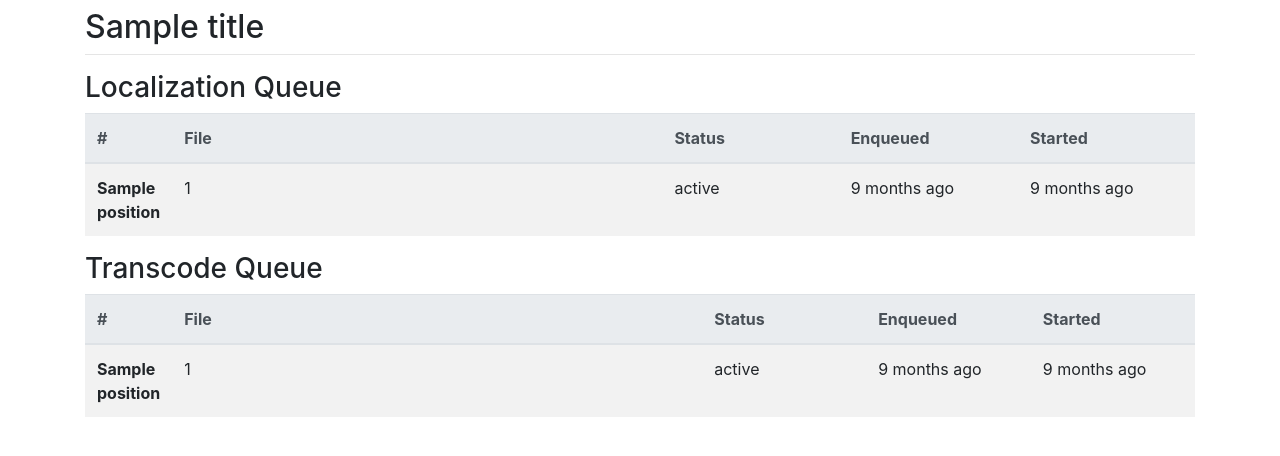
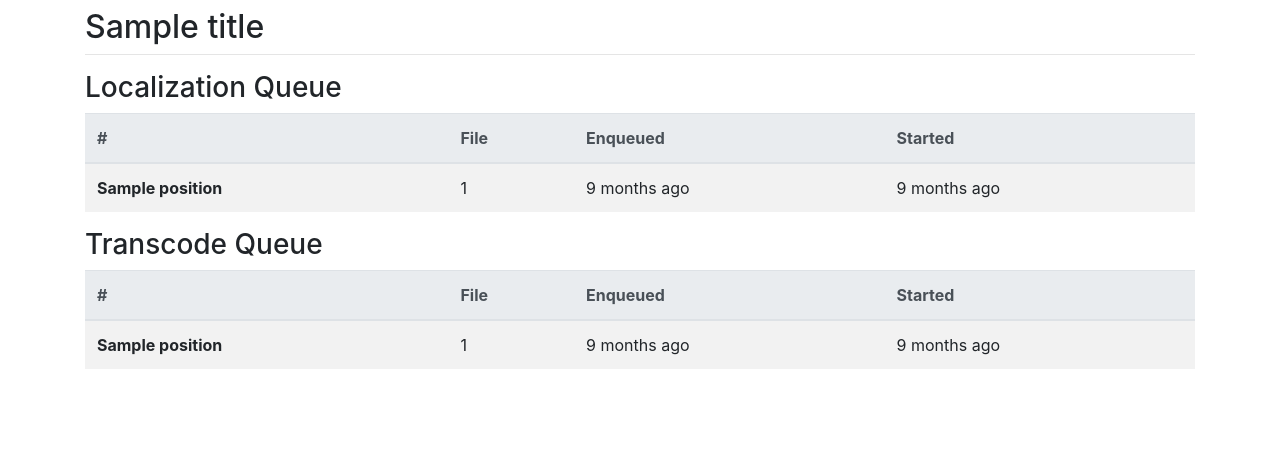
Before and after one commit to gfitzp/fitzflix, a Python web app: template app/templates/queue.html in a window 1280 px wide. Shown: the part 56-512 px from the top of the page. Run offline with Jinja, Linux system fonts and the light colour scheme; the template is opened without the code that fills it: most values are stand-ins (such as "Sample title", 1, 10 or a date in 2020); some libraries are stand-ins or nearby versions.

Commit message:
Adjusted formatting for Queue page

```diff
--- a/app/templates/queue.html
+++ b/app/templates/queue.html
@@ -9,10 +9,9 @@
 		<thead class="thead-light">
 			<tr>
 				<th scope="col">#</th>
-				<th scope="col" style="width: 49%;">File</th>
-				<th scope="col" style="width: 17%;">Status</th>
-				<th scope="col" style="width: 17%;">Enqueued</th>
-				<th scope="col" style="width: 17%;">Started</th>
+				<th scope="col">File</th>
+				<th scope="col">Enqueued</th>
+				<th scope="col">Started</th>
 			</tr>
 		</thead>
 		<tbody>
@@ -20,7 +19,6 @@
 			<tr>
 				<th scope="row">{{ localization.position if localization.position }}</th>
 				<td>{{ localization.id }}</td>
-				<td>{{ localization.status }}</td>
 				<td>{{ moment(localization.enqueued_at).fromNow() }}</td>
 				<td>{{ moment(localization.started_at).fromNow() if localization.started_at }}</td>
 			</tr>
@@ -34,10 +32,9 @@
 		<thead class="thead-light">
 			<tr>
 				<th scope="col">#</th>
-				<th scope="col" style="width: 49%;">File</th>
-				<th scope="col" style="width: 15%;">Status</th>
-				<th scope="col" style="width: 15%;">Enqueued</th>
-				<th scope="col" style="width: 15%;">Started</th>
+				<th scope="col">File</th>
+				<th scope="col">Enqueued</th>
+				<th scope="col">Started</th>
 			</tr>
 		</thead>
 		<tbody>
@@ -45,7 +42,6 @@
 			<tr>
 				<th scope="row">{{ transcode.position if transcode.position }}</th>
 				<td>{{ transcode.id }}</td>
-				<td>{{ transcode.status }}</td>
 				<td>{{ moment(transcode.enqueued_at).fromNow() }}</td>
 				<td>{{ moment(transcode.started_at).fromNow() if transcode.started_at }}</td>
 			</tr>
```
